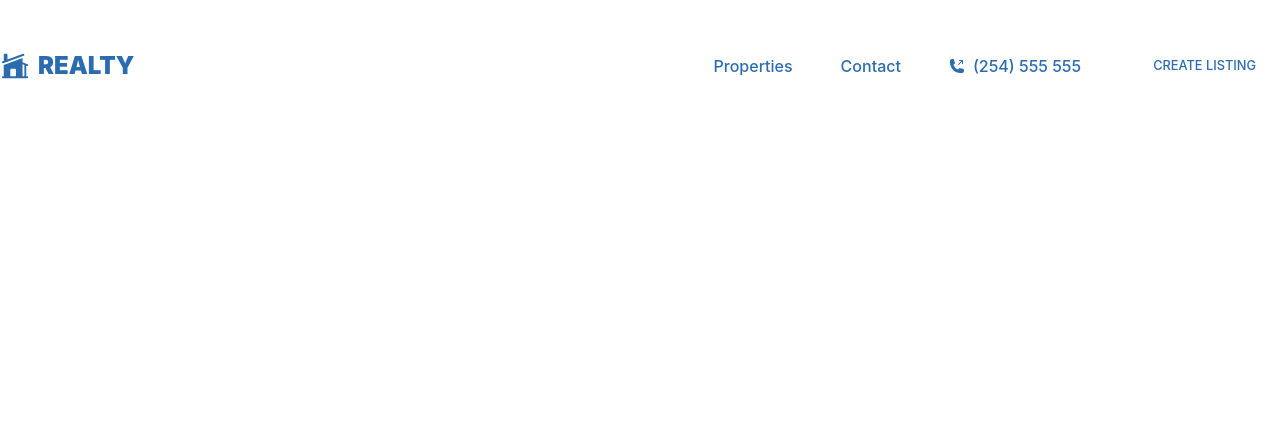
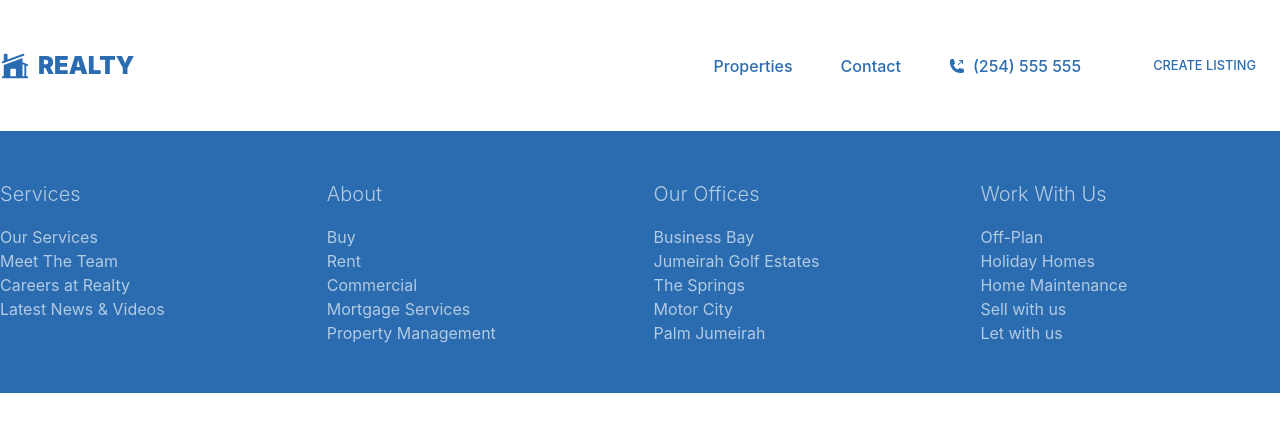
Before and after one commit to Marx-wrld/Real-Estate, a Next.js app in the folder real-estate/: page / in a window 1280 px wide. Shown: the top 432 px of the page. Built offline with nearby package versions, Linux system fonts and the light colour scheme.

Commit message:
footer component and Bottom bar

```diff
--- /dev/null
+++ b/real-estate/features/common/modules/Footer/Footer.js
@@ -0,0 +1,61 @@
+import { services, about, ourOffices, workWithUs } from "./footerConsts";
+import { Box, SimpleGrid, Flex, Text } from "@chakra-ui/react";
+import Link from "next/link";
+
+const Footer = () => {
+  return (
+    <Box backgroundColor="blue.600">
+      <Box
+        maxWidth="1280px"
+        margin="0 auto"
+        paddingY="3rem"
+        paddingX={{ base: "2rem", sm: "0" }}
+      >
+        <SimpleGrid column="4" color="whiteAlpha.700" gap="1.7rem" minChildWidth="150px">
+            <Flex flexDirection='column'>
+                <FooterHeader title="Services"/>
+                {services.map((item) => (
+                    <FooterLink key={item.name} {...item}/>
+                ))}
+            </Flex>
+            <Flex flexDirection='column'>
+                <FooterHeader title="About"/>
+                {about.map((item) => (
+                    <FooterLink key={item.name} {...item}/>
+                ))}
+            </Flex>
+            <Flex flexDirection='column'>
+                <FooterHeader title="Our Offices"/>
+                {ourOffices.map((item) => (
+                    <FooterLink key={item.name} {...item}/>
+                ))}
+            </Flex>
+            <Flex flexDirection='column'>
+                <FooterHeader title="Work With Us"/>
+                {workWithUs.map((item) => (
+                    <FooterLink key={item.name} {...item}/>
+                ))}
+            </Flex>
+        </SimpleGrid>
+      </Box>
+    </Box>
+  );
+};
+
+export default Footer;
+
+const FooterLink = ({ name, link }) => {
+  return (
+    <Text>
+      <Link href="link">{name}</Link>
+    </Text>
+  );
+};
+
+const FooterHeader = ({title}) => {
+  return (
+    <Text as="h4" fontWeight="light" fontSize="xl" marginBottom="1rem">
+     {title}
+    </Text>
+  );
+};
--- /dev/null
+++ b/real-estate/features/common/modules/Footer/footerConsts.js
@@ -0,0 +1,30 @@
+export const services = [
+    { name: "Our Services", link: "/our-services" },
+    { name: "Meet The Team", link: "/meet-the-team" },
+    { name: "Careers at Realty", link: "/careers-at-casaz" },
+    { name: "Latest News & Videos", link: "/latest-news" }
+  ];
+
+  export const about = [
+    { name: "Buy", link: "/buy" },
+    { name: "Rent", link: "/rent" },
+    { name: "Commercial", link: "/commercial" },
+    { name: "Mortgage Services", link: "/mortgage-services" },
+    { name: "Property Management", link: "/property-management" }
+  ];
+
+  export const workWithUs = [
+    { name: "Off-Plan", link: "/off-plan" },
+    { name: "Holiday Homes", link: "/holiday-homes" },
+    { name: "Home Maintenance", link: "/home-maintenance" },
+    { name: "Sell with us", link: "/sell-with-us" },
+    { name: "Let with us", link: "/let-with-us" }
+  ];
+
+  export const ourOffices = [
+    { name: "Business Bay", link: "/office/business-bay" },
+    { name: "Jumeirah Golf Estates", link: "/office/jumeirah-golf-estates" },
+    { name: "The Springs", link: "/office/the-springs" },
+    { name: "Motor City", link: "/office/motor-city" },
+    { name: "Palm Jumeirah", link: "/office/palm-jumeirah" }
+  ];
--- /dev/null
+++ b/real-estate/features/common/modules/Footer/index.js
@@ -0,0 +1 @@
+export {default} from "./Footer";
--- a/real-estate/package.json
+++ b/real-estate/package.json
@@ -9,6 +9,7 @@
     "lint": "next lint"
   },
   "dependencies": {
+    "@chakra-ui/button": "^2.0.18",
     "@chakra-ui/icons": "^2.0.19",
     "@chakra-ui/react": "^2.6.1",
     "@emotion/react": "^11.11.0",
--- a/real-estate/pages/index.js
+++ b/real-estate/pages/index.js
@@ -1,9 +1,11 @@
 import Navigation from "@/features/common/modules/Navigation/Navigation";
+import Footer from "@/features/common/modules/Footer/Footer"
 
 export default function Home() {
   return (
     <>
       <Navigation />
+      <Footer />
     </>
   )
 }
```
Also changed, not shown: 1 other file (tests, documents, lock files or other folders).
